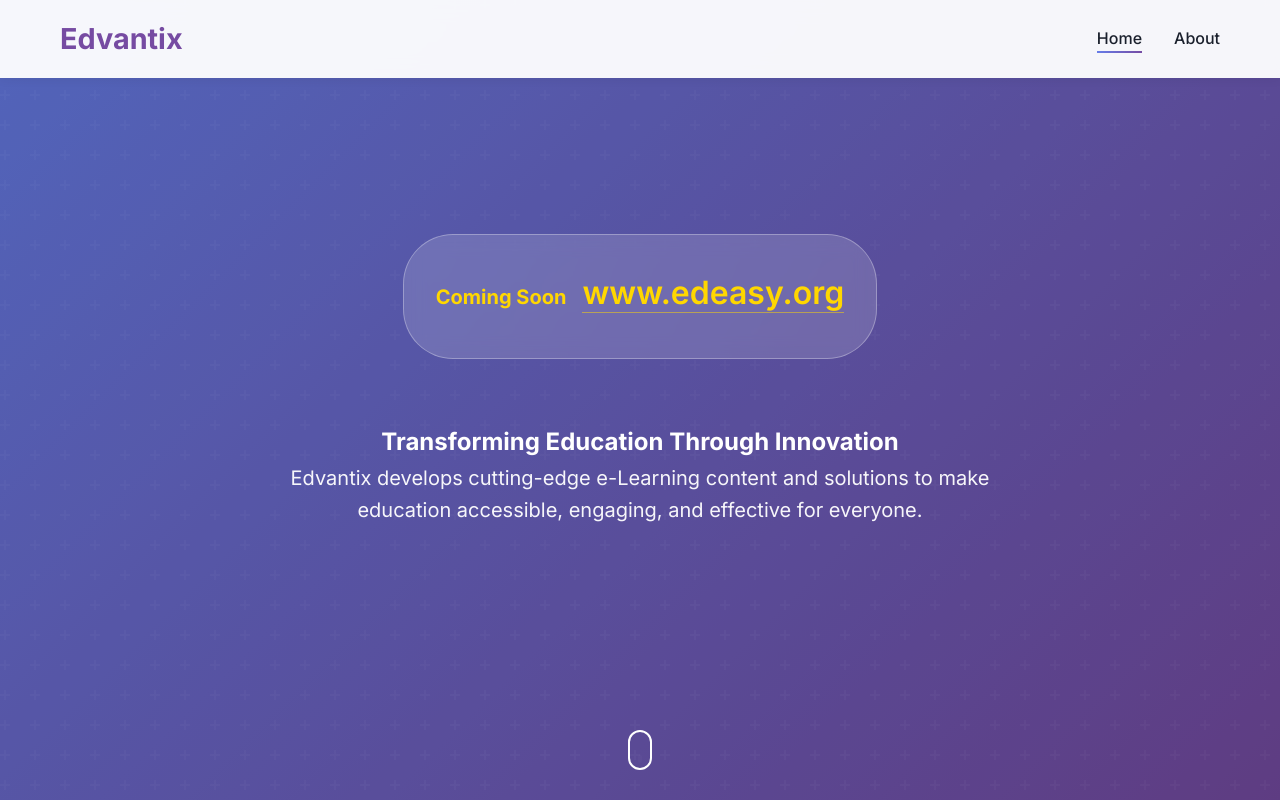
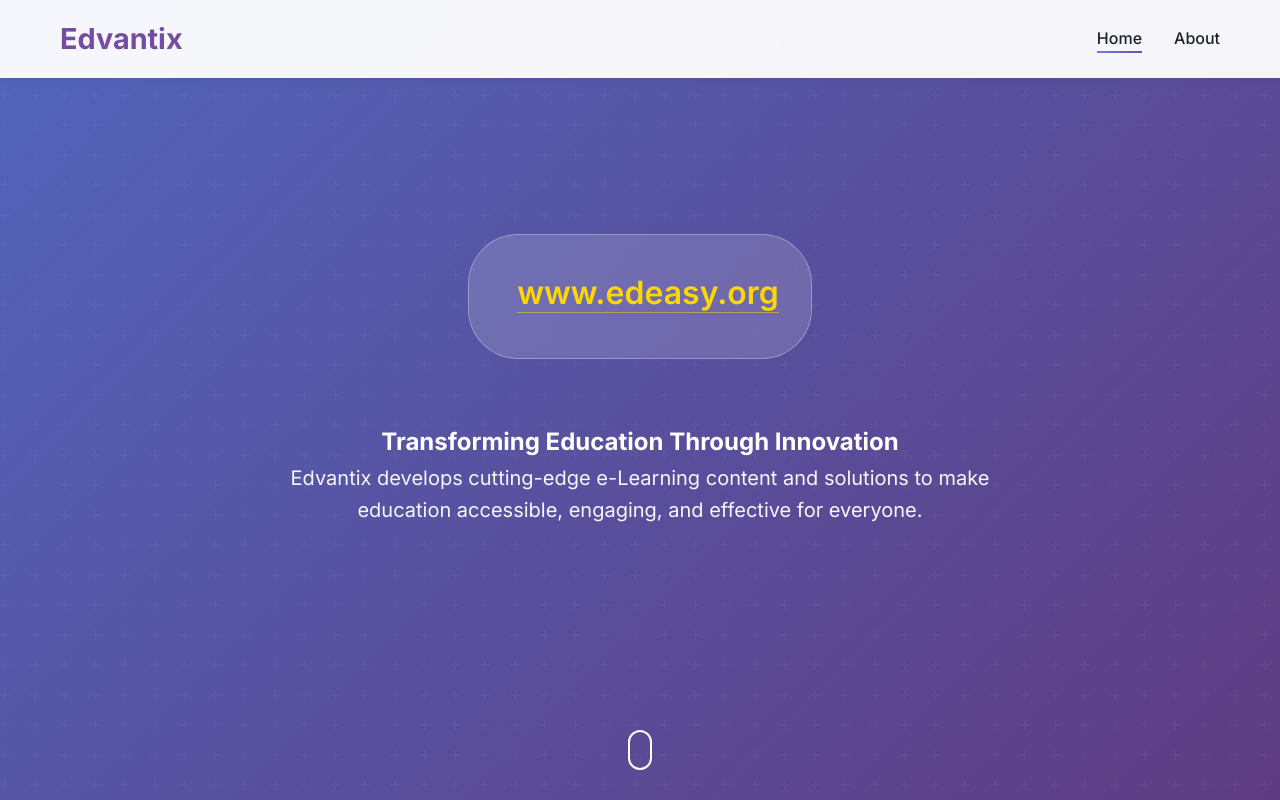
Before and after one commit to tpkmog1-ui/my_edvant, a plain HTML site: page index.html in a window 1280 px wide. Shown: the top 800 px of the page. Drawn offline with Linux system fonts and the light colour scheme.

Commit message:
Remove 'Coming Soon' badge from index.html

```diff
--- a/index.html
+++ b/index.html
@@ -44,7 +44,7 @@
         <div class="container">
             <div class="hero-content">
                 <div class="coming-soon-badge">
-                    <span>Coming Soon</span>
+                    <span></span>
                     <h1 class="hero-title">
                         <a href="https://www.edeasy.org"  target="_blank" rel="noopener noreferrer">www.edeasy.org</a>
                     </h1>
```
